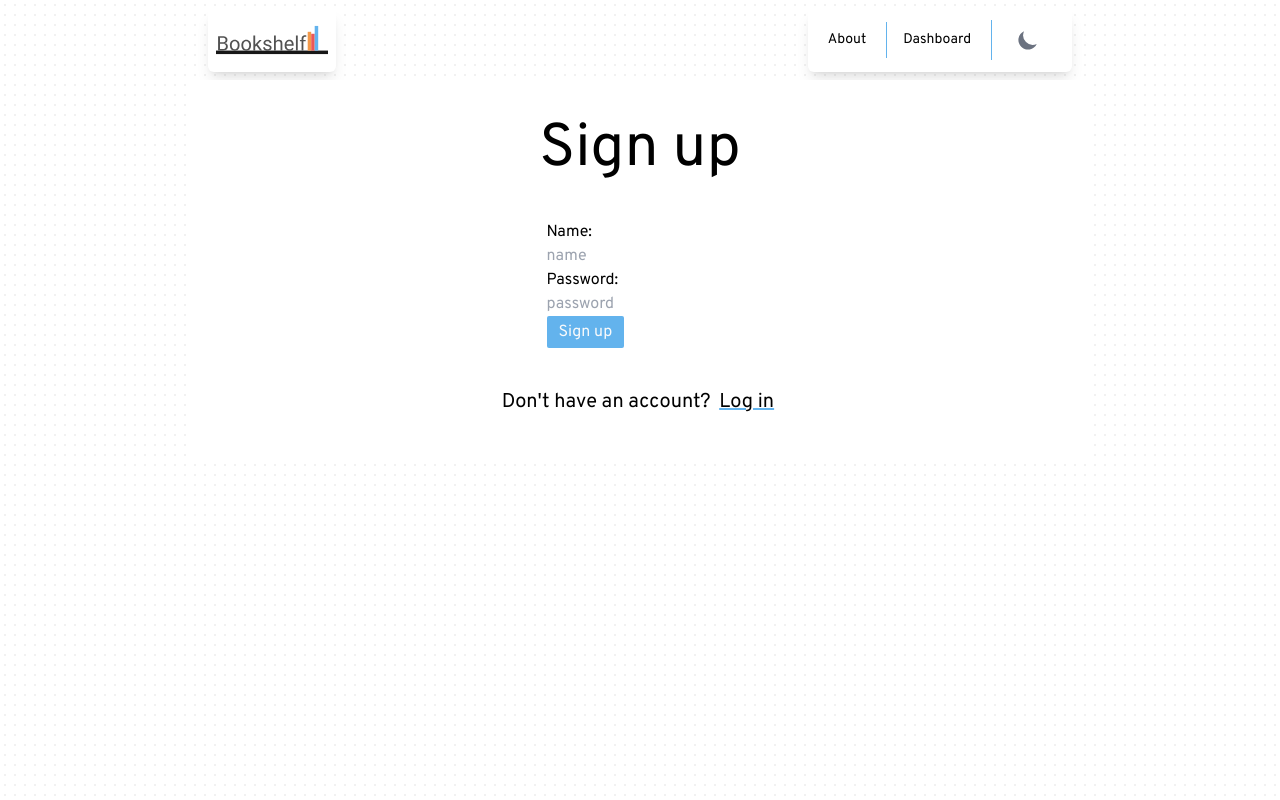
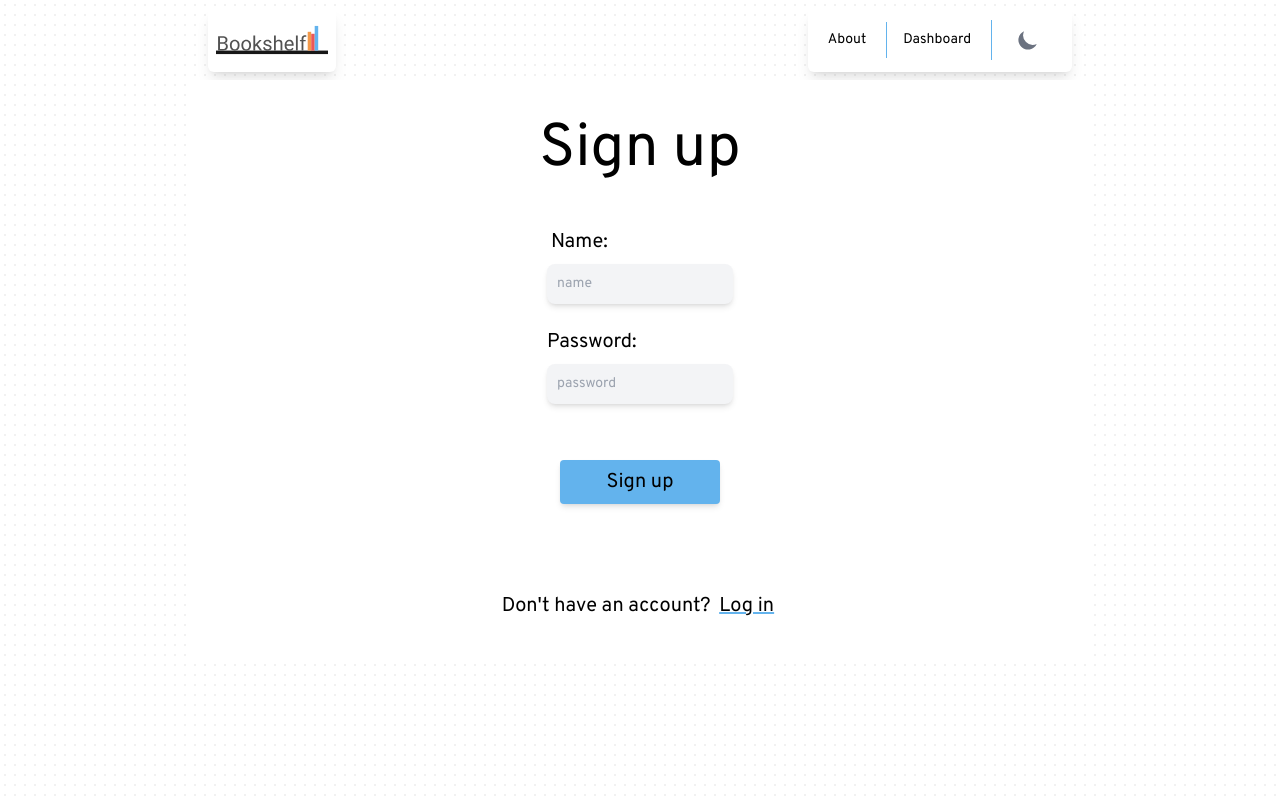
Before and after one commit to conalli/bookshelf-client, a Next.js app: page /signin in a window 1280 px wide. Built offline with nearby package versions, Linux system fonts and the light colour scheme; no server answers.

Commit message:
update SignInForm

```diff
--- a/src/components/SignInForm/index.tsx
+++ b/src/components/SignInForm/index.tsx
@@ -1,4 +1,5 @@
 import { ErrorMessage, Field, Form, Formik, FormikHelpers } from "formik";
+import { motion } from "framer-motion";
 import React from "react";
 import { object, string } from "yup";
 import { useAuth } from "../../hooks/useAuth";
@@ -18,10 +19,12 @@ const SignInForm: React.FC<SignInFormProps> = ({ type }) => {
   const { isAuthLoading, logIn } = useAuth();
   const schema = object().shape({
     name: string()
-      .min(3, "Please enter a name with 3 or more characters")
+      .min(3, "Name: minimum 3 characters")
+      .max(12, "Name cannot be longer than 12 characters")
       .required("Please enter your username"),
     password: string()
-      .min(5, "Please enter a password with 5 or more characters")
+      .min(5, "Password: min 5 characters")
+      .max(20, "Password cannot be longer than 20 characters")
       .required("Please enter your password"),
   });
   return (
@@ -37,36 +40,51 @@ const SignInForm: React.FC<SignInFormProps> = ({ type }) => {
         }}
       >
         {({ isSubmitting }) => (
-          <Form className="flex flex-col items-start">
-            <label htmlFor="name">Name:</label>
-            <p className="text-bk-orange font-bold">
-              <ErrorMessage name="name" />
-            </p>
+          <Form>
+            <div className="flex flex-col gap-2 py-2 text-xl">
+              <label htmlFor="name" className="pl-1">
+                Name:
+              </label>
               <Field
                 id="name"
                 name="name"
                 placeholder="name"
                 type="text"
                 disabled={isSubmitting || isAuthLoading}
+                autoCorrect="off"
+                length={50}
+                className="appearance-none bg-gray-100  text-gray-900 text-sm rounded-lg focus:ring-bk-blue focus:border-bk-blue block w-full p-2.5 dark:bg-gray-700 dark:placeholder-gray-400 dark:text-white dark:focus:ring-bk-orange dark:focus:border-bk-orange shadow-md"
               />
+              <p className="text-bk-blue dark:text-bk-orange font-semibold pl-1 text-md">
+                <ErrorMessage name="name" />
+              </p>
+            </div>
+            <div className="flex flex-col gap-2 py-2 text-xl">
               <label htmlFor="password">Password:</label>
-            <p className="text-bk-orange font-bold">
-              <ErrorMessage name="password" />
-            </p>
               <Field
                 id="password"
                 name="password"
                 placeholder="password"
                 type="password"
                 disabled={isSubmitting || isAuthLoading}
+                autoCorrect="off"
+                length={50}
+                className="appearance-none bg-gray-100  text-gray-900 text-sm rounded-lg focus:ring-bk-blue focus:border-bk-blue block w-full p-2.5 dark:bg-gray-700 dark:placeholder-gray-400 dark:text-white dark:focus:ring-bk-orange dark:focus:border-bk-orange shadow-md"
               />
-            <button
+              <p className="text-bk-blue dark:text-bk-orange font-semibold pl-1 text-md">
+                <ErrorMessage name="password" />
+              </p>
+              <div className="flex justify-center py-10">
+                <motion.button
+                  whileHover={{ scale: 1.1 }}
                   type="submit"
                   disabled={isSubmitting || isAuthLoading}
-              className="bg-bk-blue px-3 py-1 rounded-sm text-gray-50"
+                  className="bg-bk-blue dark:bg-bk-orange text-xl px-5 py-2 w-40 hover:opacity-90 rounded shadow-md"
                 >
                   {type}
-            </button>
+                </motion.button>
+              </div>
+            </div>
           </Form>
         )}
       </Formik>
```
Lines whose indentation alone changed are shown as unchanged.
